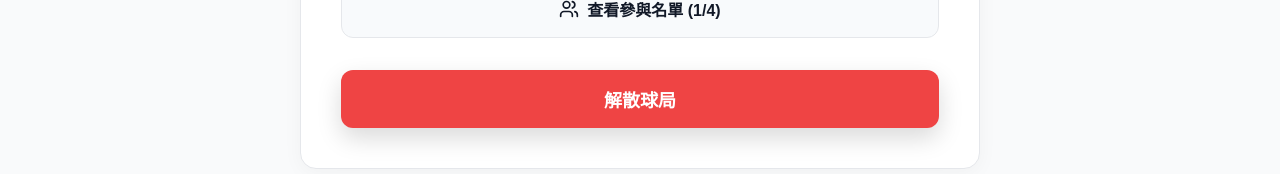
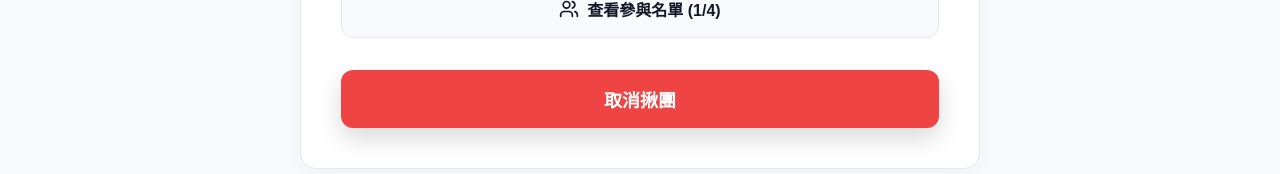
Before and after one commit to B1329041/database_web, a React (Vite) app: page /nojo/party/1 in a window 1280 px wide. Shown: the part 778-952 px from the top of the page. Built offline with nearby package versions, Linux system fonts and the light colour scheme.

Commit message:
Update host buttons to say 取消揪團 and 管理

```diff
--- a/src/pages/Home.jsx
+++ b/src/pages/Home.jsx
@@ -384,7 +384,7 @@ function Home() {
                     e.stopPropagation();
                     navigate(`/party/${party.id}`, { state: { party } });
                   }}>
-                    {isFull && isWaitlistFull ? '查看詳情' : isFull ? '排候補' : '報名參加'}
+                    {party.participants[0] === '我 (主揪)' || party.participants[0] === '主揪人' ? '管理' : isFull && isWaitlistFull ? '查看詳情' : isFull ? '排候補' : '報名參加'}
                   </button>
                 </div>
               </div>
--- a/src/pages/PartyDetail.jsx
+++ b/src/pages/PartyDetail.jsx
@@ -340,8 +340,8 @@ function PartyDetail() {
             )}
             <div style={{ display: 'flex', justifyContent: 'center' }}>
               {isHostView ? (
-                <button className="btn-action cancel" style={{ width: '100%' }} onClick={() => { alert('球局已解散！'); navigate('/'); }}>
-                  解散球局
+                <button className="btn-action cancel" style={{ width: '100%' }} onClick={() => { alert('球局已取消！'); navigate('/'); }}>
+                  取消揪團
                 </button>
               ) : hasJoined ? (
                 <button className="btn-action cancel" onClick={handleCancel}>
```
